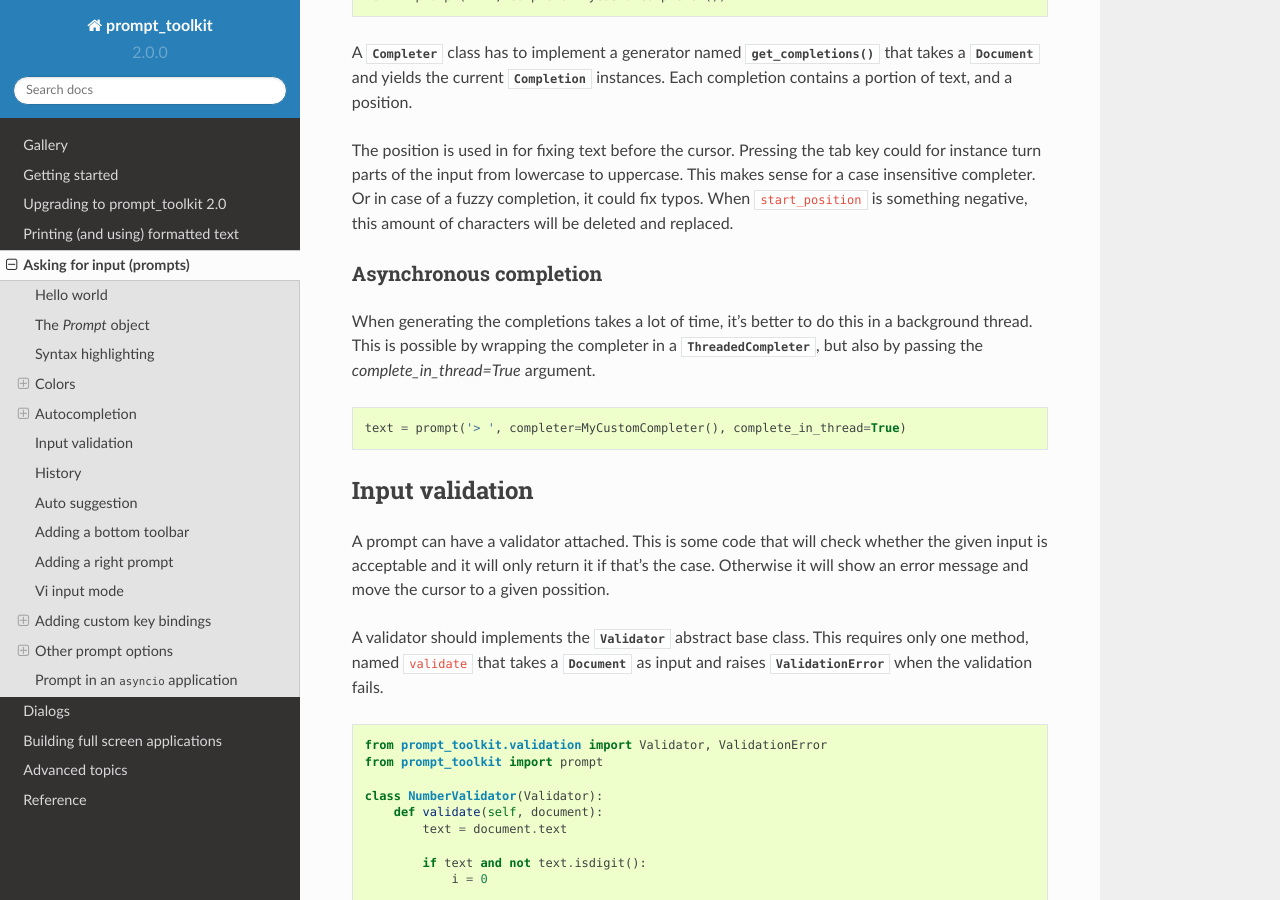
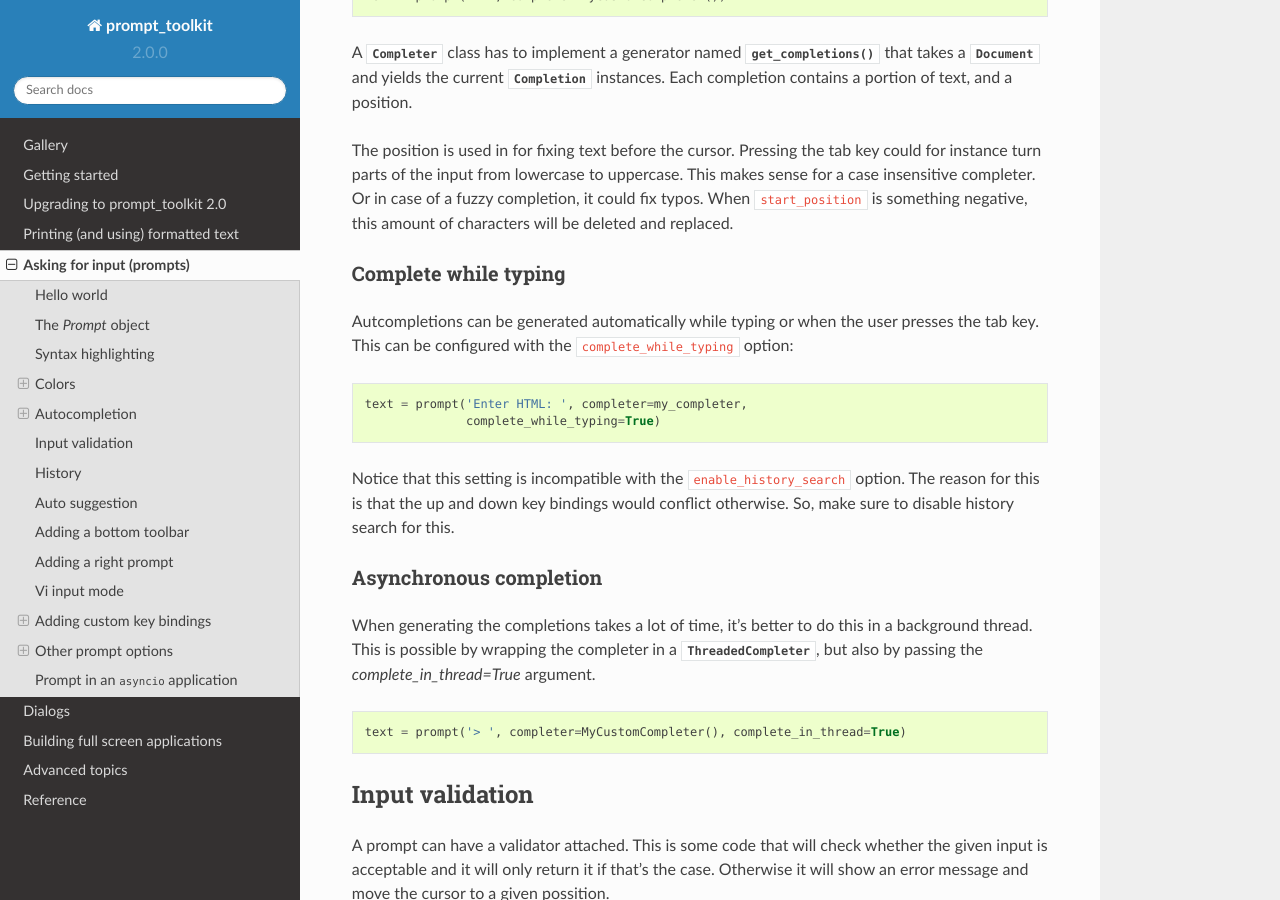
Before and after one commit to dbcli/pgcli, a Sphinx documentation site: the page built from docs/pages/asking_for_input.rst, in a window 1280 px wide and 900 px high, scrolled down 4819 px. Built offline with Sphinx 7.4.7 and the Read the Docs theme 2.0.0, drawn with Linux system fonts in a browser that asks for light colours; pages that are not in the unit, such as notebooks, are missing from menus.

Commit message:
Added documentation about complete_while_typing to docs.

```diff
--- a/docs/pages/asking_for_input.rst
+++ b/docs/pages/asking_for_input.rst
@@ -269,6 +269,24 @@ could for instance turn parts of the input from lowercase to uppercase. This
 makes sense for a case insensitive completer. Or in case of a fuzzy completion,
 it could fix typos. When ``start_position`` is something negative, this amount
 of characters will be deleted and replaced.
+
+
+Complete while typing
+^^^^^^^^^^^^^^^^^^^^^
+
+Autcompletions can be generated automatically while typing or when the user
+presses the tab key. This can be configured with the ``complete_while_typing``
+option:
+
+.. code:: python
+
+    text = prompt('Enter HTML: ', completer=my_completer,
+                  complete_while_typing=True)
+
+Notice that this setting is incompatible with the ``enable_history_search``
+option. The reason for this is that the up and down key bindings would conflict
+otherwise. So, make sure to disable history search for this.
+
 
 Asynchronous completion
 ^^^^^^^^^^^^^^^^^^^^^^^
```
